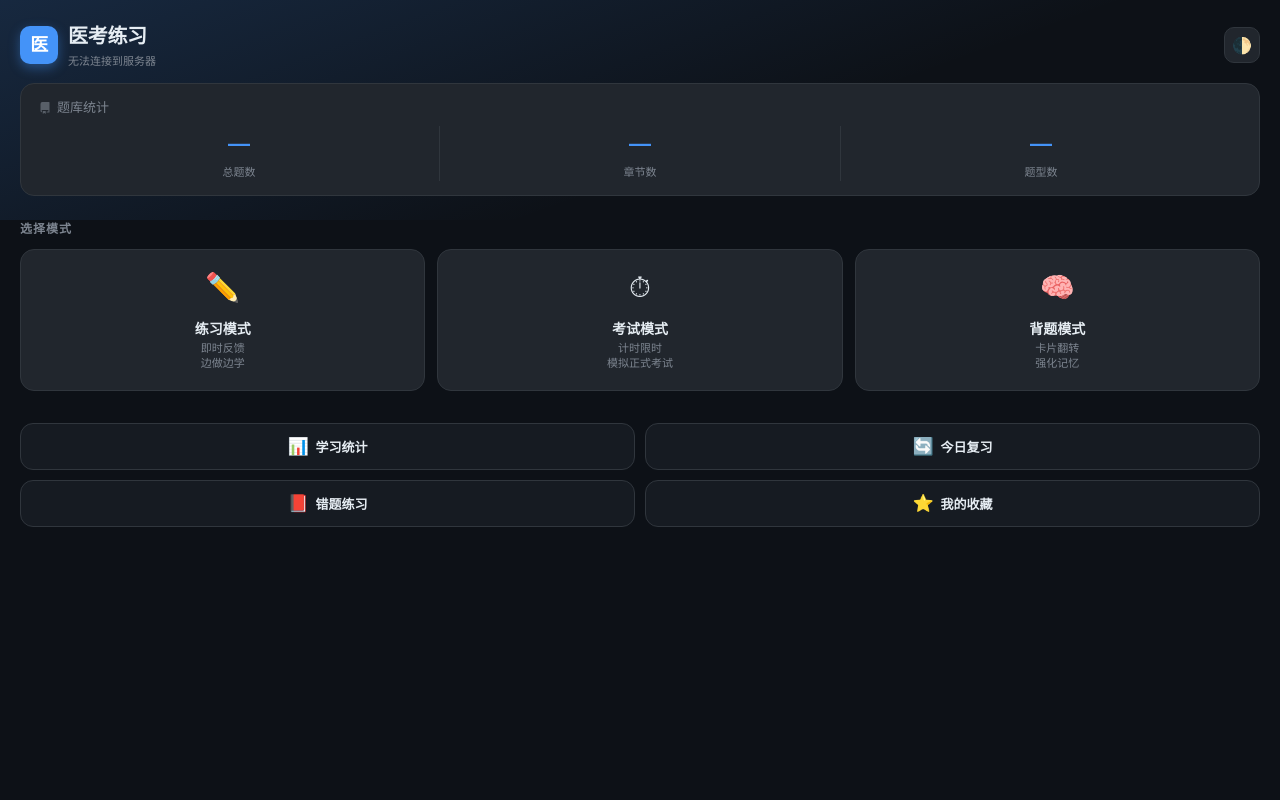
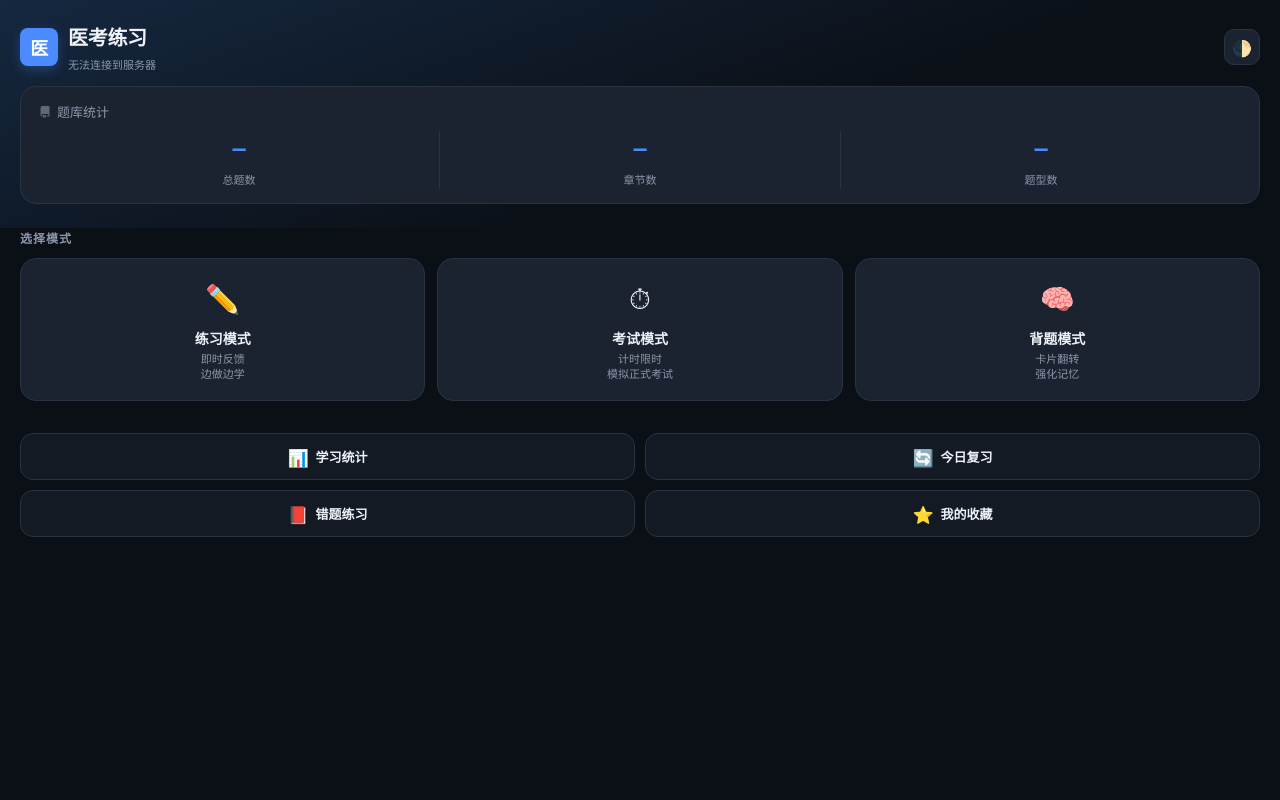
Before and after one commit to zyh001/med-exam-kit, a Python web app: template assets/templates/quiz.html in a window 1280 px wide. Run offline with Jinja, Linux system fonts and the light colour scheme; the template is opened without the code that fills it, so the values that code supplies are empty.

Commit message:
design: apply Design System v2 (Clinical · Calm · Modern)
- common.css: import Noto Sans SC + Noto Serif SC + JetBrains Mono via Google Fonts
- New dark palette: bg #0B1017, surface #141A23, accent #4C8BFF
- New light palette: bg #F5F7FA, surface #FFFFFF, accent #2E6DF6
- Refined semantic colors: success #3FD27F, danger #F26C6C, warning #F2BC3B
- Soft shadow system using rgba(15,26,43, .04–.10) — no hard black
- Radius ladder: --r-xs(6) · --r-sm(8) · --r-md(12) · --r-lg(16) · --r-xl(20) · --r-pill
- 8pt spacing system (--space-1 … --space-12)
- Text hierarchy: --fg1/fg2/fg3/fg4 for depth

- quiz.css: apply new tokens throughout
- Timer + score numerals → JetBrains Mono (font-variant-numeric tabular)
- Score verdict → Noto Serif SC for clinical elegance
- Option labels (A/B/C/D) → JetBrains Mono
- Brand icon box-shadow uses --accent-ring (no hard rgba)
- All card borders use new --border token
- Inductive-word highlight updated to use --danger / --danger-bg

- quiz.html: add Google Fonts preconnect, update theme-color meta to v2 palette

```diff
--- a/assets/static/common.css
+++ b/assets/static/common.css
@@ -1,66 +1,176 @@
 /* ================================================================
-   common.css  医考工具公共样式
-   quiz.html 与 editor.html 共同引用
+   common.css  医考练习 公共样式
+   Design System v2 — Clinical · Calm · Modern
+   Ref: 医考练习_Design_System / colors_and_type.css
    ================================================================ */
 
-/* ── 共同 CSS 变量（两页面值完全相同的变量） ─────────────────────── */
-:root,[data-theme="dark"]{
-  --bg: #0d1117;
-  --surface: #161b22;
-  --card: #21262d;
-  --border: #30363d;
-  --text: #e6edf3;
-  --muted: #7d8590;
-  --accent: #4493f8;
-  --accent-bg: rgba(68,147,248,.12);
-  --success: #3fb950;
-  --success-bg: rgba(63,185,80,.12);
-  --danger: #f85149;
-  --danger-bg: rgba(248,81,73,.12);
-  --warning: #d29922;
-  --warn-bg: rgba(210,153,34,.12);
-  --shadow: 0 8px 32px rgba(0,0,0,.5);
+/* ── Google Fonts ─────────────────────────────────────────────── */
+@import url('https://fonts.googleapis.com/css2?family=Noto+Sans+SC:wght@300;400;500;600;700;800&family=Noto+Serif+SC:wght@400;600;700&family=JetBrains+Mono:wght@400;500;700&display=swap');
+
+/* ════════════════════════════════════════════
+   CSS 变量 — Dark（默认）
+════════════════════════════════════════════ */
+:root,
+[data-theme="dark"] {
+  /* ── Surfaces ── */
+  --bg:        #0B1017;
+  --surface:   #141A23;
+  --card:      #1B2230;
+  --border:    #2A3342;
+  --border-strong: #3A465B;
+
+  /* ── Text hierarchy ── */
+  --fg1:   #EEF2F8;
+  --fg2:   #C6CFDE;
+  --fg3:   #8C97AB;
+  --fg4:   #616C81;
+  --text:  var(--fg1);
+  --muted: var(--fg3);
+
+  /* ── Brand / Accent ── */
+  --accent:       #4C8BFF;
+  --accent-hover: #6AA0FF;
+  --accent-soft:  rgba(76,139,255,.14);
+  --accent-bg:    rgba(76,139,255,.12);
+  --accent-ring:  rgba(76,139,255,.28);
+
+  /* ── Semantic ── */
+  --success:    #3FD27F;
+  --success-bg: rgba(63,210,127,.14);
+  --danger:     #F26C6C;
+  --danger-bg:  rgba(242,108,108,.14);
+  --warning:    #F2BC3B;
+  --warn-bg:    rgba(242,188,59,.14);
+  --info:       #4C8BFF;
+  --info-bg:    rgba(76,139,255,.14);
+
+  /* ── Elevation ── */
+  --shadow-xs: 0 1px 2px rgba(0,0,0,.30);
+  --shadow-sm: 0 2px 6px rgba(0,0,0,.35);
+  --shadow-md: 0 6px 18px rgba(0,0,0,.45);
+  --shadow-lg: 0 16px 40px rgba(0,0,0,.55);
+  --shadow:    var(--shadow-md);
+  --shadow-focus: 0 0 0 3px var(--accent-ring);
+
+  /* ── Subject palette ── */
+  --subj-1: #4C8BFF;
+  --subj-2: #3FD27F;
+  --subj-3: #F2BC3B;
+  --subj-4: #9B6BE8;
+  --subj-5: #F2607A;
+  --subj-6: #3BBCE8;
 }
 
-[data-theme="light"]{
-  --bg: #f0f4f8;
-  --surface: #ffffff;
-  --card: #f6f8fa;
-  --border: #d0d7de;
-  --text: #1f2328;
-  --muted: #656d76;
-  --accent: #0969da;
-  --accent-bg: rgba(9,105,218,.1);
-  --success: #1a7f37;
-  --success-bg: rgba(26,127,55,.1);
-  --danger: #cf222e;
-  --danger-bg: rgba(207,34,46,.1);
-  --warning: #9a6700;
-  --warn-bg: rgba(154,103,0,.1);
-  --shadow: 0 4px 16px rgba(0,0,0,.12);
-  --shadow-sm: 0 2px 6px rgba(0,0,0,.08);
+/* ════════════════════════════════════════════
+   CSS 变量 — Light
+════════════════════════════════════════════ */
+[data-theme="light"] {
+  --bg:        #F5F7FA;
+  --surface:   #FFFFFF;
+  --card:      #F9FBFD;
+  --border:    #E4E9F0;
+  --border-strong: #CED6E0;
+
+  --fg1:   #0F1A2B;
+  --fg2:   #3A4A63;
+  --fg3:   #6B7A92;
+  --fg4:   #9AA6B8;
+  --text:  var(--fg1);
+  --muted: var(--fg3);
+
+  --accent:       #2E6DF6;
+  --accent-hover: #1F5DE0;
+  --accent-soft:  #EAF1FE;
+  --accent-bg:    rgba(46,109,246,.08);
+  --accent-ring:  rgba(46,109,246,.25);
+
+  --success:    #1FAE6B;
+  --success-bg: rgba(31,174,107,.10);
+  --danger:     #E24C4C;
+  --danger-bg:  rgba(226,76,76,.10);
+  --warning:    #E0A100;
+  --warn-bg:    rgba(224,161,0,.10);
+  --info:       #0C8CE9;
+  --info-bg:    rgba(12,140,233,.10);
+
+  --shadow-xs:    0 1px 2px rgba(15,26,43,.04);
+  --shadow-sm:    0 2px 6px rgba(15,26,43,.06);
+  --shadow-md:    0 6px 18px rgba(15,26,43,.08);
+  --shadow-lg:    0 16px 40px rgba(15,26,43,.10);
+  --shadow:       var(--shadow-md);
+  --shadow-focus: 0 0 0 3px var(--accent-ring);
+}
+
+/* ── Radius ladder + spacing + type tokens ── */
+:root {
+  --r-xs:   6px;
+  --r-sm:   8px;
+  --r-md:   12px;
+  --r-lg:   16px;
+  --r-xl:   20px;
+  --r-pill: 999px;
+  --r:      var(--r-lg);
+
+  --space-1:  4px;
+  --space-2:  8px;
+  --space-3:  12px;
+  --space-4:  16px;
+  --space-5:  20px;
+  --space-6:  24px;
+  --space-8:  32px;
+  --space-10: 40px;
+  --space-12: 48px;
+
+  --font-sans:  'Noto Sans SC','PingFang SC','Hiragino Sans GB','Microsoft YaHei',system-ui,-apple-system,sans-serif;
+  --font-serif: 'Noto Serif SC','Songti SC','STSong',serif;
+  --font-mono:  'JetBrains Mono','SF Mono',ui-monospace,Consolas,monospace;
+
+  --fs-display: 32px;
+  --fs-h1:      24px;
+  --fs-h2:      20px;
+  --fs-h3:      17px;
+  --fs-body:    15px;
+  --fs-sm:      13px;
+  --fs-caption: 12px;
+  --fs-micro:   11px;
+
+  --lh-tight: 1.25;
+  --lh-snug:  1.45;
+  --lh-body:  1.7;
+  --lh-loose: 1.85;
 }
 
 /* ── Reset ── */
-*{box-sizing:border-box;margin:0;padding:0;-webkit-tap-highlight-color:transparent}
-html{
-  height:100%;
-  /* iOS Safari：必须同时设 html 的 overflow，否则依然可以拖动 */
-  overflow:hidden;
-  overscroll-behavior:none;
-  background:var(--bg);
+*, *::before, *::after {
+  box-sizing: border-box;
+  margin: 0;
+  padding: 0;
+  -webkit-tap-highlight-color: transparent;
 }
-body{
-  width:100%;height:100%;
-  overflow:hidden;
-  overscroll-behavior:none;
-  background:var(--bg);
-  color:var(--text);
-  font-family:'PingFang SC','Hiragino Sans GB','Microsoft YaHei',sans-serif;
-  font-size:15px;line-height:1.6;
-  transition:background .25s,color .25s;
-  user-select:none;
-  -webkit-user-select:none;
+html {
+  height: 100%;
+  overflow: hidden;
+  overscroll-behavior: none;
+  background: var(--bg);
+}
+body {
+  width: 100%; height: 100%;
+  overflow: hidden;
+  overscroll-behavior: none;
+  background: var(--bg);
+  color: var(--text);
+  font-family: var(--font-sans);
+  font-size: var(--fs-body);
+  line-height: var(--lh-body);
+  transition: background .25s, color .25s;
+  user-select: none;
+  -webkit-user-select: none;
+  -webkit-font-smoothing: antialiased;
+  -moz-osx-font-smoothing: grayscale;
 }
 
-/* ── 滚动条 ─────────────────────────────────────────────────────── */
+/* ── Scrollbar ── */
+::-webkit-scrollbar { width: 4px; height: 4px; }
+::-webkit-scrollbar-track { background: transparent; }
+::-webkit-scrollbar-thumb { background: var(--border); border-radius: 2px; }
+::-webkit-scrollbar-thumb:hover { background: var(--border-strong); }
--- a/assets/static/quiz.css
+++ b/assets/static/quiz.css
@@ -3,14 +3,16 @@
 /* ════════════════════════════════════════════
    CSS 变量 / 主题
 ════════════════════════════════════════════ */
+/* ════ Design System v2 — Quiz 专属变量覆盖 ════ */
 :root,[data-theme="dark"]{
-  --info:       #ffa9a3;
-  --info-bg:    rgba(252,171,166,.12);
-  --r:          14px;
+  /* inductive-word highlight uses danger in v2 */
+  --info:    var(--danger);
+  --info-bg: var(--danger-bg);
+  --r:       16px;   /* --r-lg */
 }
 [data-theme="light"]{
-  --info:       #fa837a;
-  --info-bg:    rgba(248,171,165,.1);
+  --info:    var(--danger);
+  --info-bg: var(--danger-bg);
 }
 
 
@@ -21,8 +23,8 @@
  * 纳入文档滚动区域的计算。
  */
 #app{position:fixed;inset:0;overflow:hidden;background:var(--bg)}
-button{cursor:pointer;font-family:inherit;border:none;outline:none}
-input,select{font-family:inherit;outline:none}
+button{cursor:pointer;font-family:var(--font-sans);border:none;outline:none}
+input,select{font-family:var(--font-sans);outline:none}
 
 /* ── Screens ── */
 .screen{
@@ -211,10 +213,11 @@ input,select{font-family:inherit;outline:none}
 }
 .home-brand{display:flex;align-items:center;gap:10px}
 .brand-icon{
-  width:38px;height:38px;border-radius:10px;
+  width:38px;height:38px;border-radius:var(--r-sm);
   background:var(--accent);display:flex;align-items:center;justify-content:center;
   font-size:18px;font-weight:900;color:#fff;letter-spacing:-.5px;
-  box-shadow:0 4px 12px rgba(68,147,248,.4);
+  box-shadow:0 4px 12px var(--accent-ring);
+  font-family:var(--font-sans);
 }
 .brand-name{font-size:20px;font-weight:700;letter-spacing:-.3px}
 .brand-sub{font-size:11px;color:var(--muted);margin-top:1px}
@@ -269,7 +272,7 @@ input,select{font-family:inherit;outline:none}
 .bank-stats-row{display:flex;gap:0}
 .bank-stat{flex:1;text-align:center;border-right:1px solid var(--border)}
 .bank-stat:last-child{border-right:none}
-.bank-stat-num{font-size:22px;font-weight:700;color:var(--accent)}
+.bank-stat-num{font-size:22px;font-weight:700;color:var(--accent);font-family:var(--font-mono);font-variant-numeric:tabular-nums}
 .bank-stat-label{font-size:11px;color:var(--muted);margin-top:2px}
 
 .section-label{font-size:12px;font-weight:600;color:var(--muted);text-transform:uppercase;letter-spacing:.08em;padding:0 20px 10px}
--- a/assets/templates/quiz.html
+++ b/assets/templates/quiz.html
@@ -9,9 +9,12 @@
   <link rel="manifest" href="/manifest.json">
   <link rel="icon" type="image/png" sizes="192x192" href="/static/icon-192.png">
   <link rel="apple-touch-icon" href="/static/icon-192.png">
-  <!-- 状态栏颜色：随系统主题自动切换 -->
-  <meta name="theme-color" content="#0d1117" media="(prefers-color-scheme: dark)">
-  <meta name="theme-color" content="#f0f4f8" media="(prefers-color-scheme: light)">
+  <!-- 状态栏颜色：随系统主题自动切换（Design System v2 palette）-->
+  <meta name="theme-color" content="#0B1017" media="(prefers-color-scheme: dark)">
+  <meta name="theme-color" content="#F5F7FA" media="(prefers-color-scheme: light)">
+  <!-- Google Fonts preconnect -->
+  <link rel="preconnect" href="https://fonts.googleapis.com">
+  <link rel="preconnect" href="https://fonts.gstatic.com" crossorigin>
   <!-- iOS 灵动岛/刘海：standalone 模式下状态栏半透明叠加，内容从安全区下方开始 -->
   <meta name="apple-mobile-web-app-status-bar-style" content="black-translucent">
   <link rel="stylesheet" href="/static/common.css">
```
Also changed, not shown: other parts of assets/static/quiz.css (+15 -15 lines).
